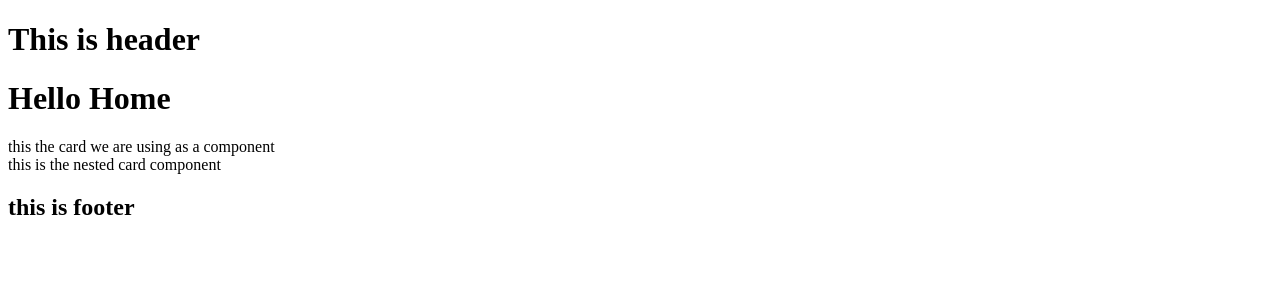
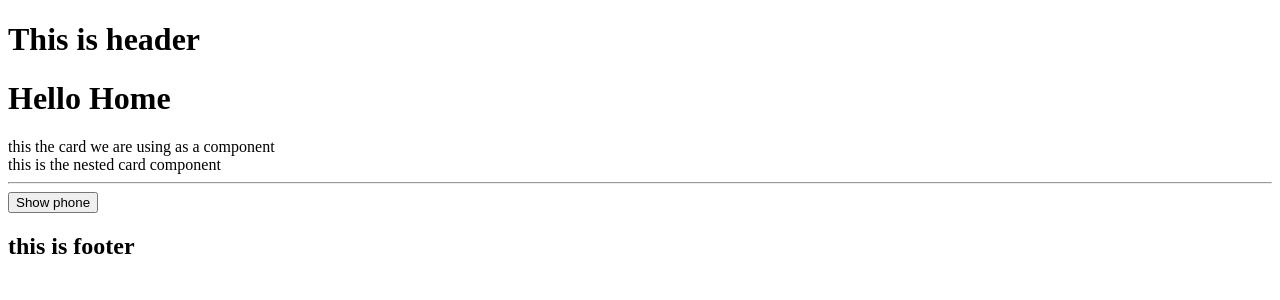
Before and after one commit to NiteshKhanduja3/vuejslearning, a Nuxt app in the folder NuxtJs/nuxt-demo/: page / in a window 1280 px wide. Shown: the top 300 px of the page. Built offline with nearby package versions, Linux system fonts and the light colour scheme.

Commit message:
lazy loading components

```diff
--- /dev/null
+++ b/NuxtJs/nuxt-demo/components/Mobile.vue
@@ -0,0 +1,3 @@
+<template>
+    <h2> here are the phones of the world</h2>
+</template>
--- a/NuxtJs/nuxt-demo/pages/index.vue
+++ b/NuxtJs/nuxt-demo/pages/index.vue
@@ -1,8 +1,18 @@
+
+<script setup>
+const show = ref(false)
+</script>
+
+
 
 <template>
     <h1>Hello Home</h1>
     <Card />
     <br>
+    <NestedCompCard/>
 
-    <NestedCompCard/>
+
+    <hr>
+    <button @click="show = true" >Show phone</button>
+    <LazyMobile v-if="show"/>
 </template>
```
